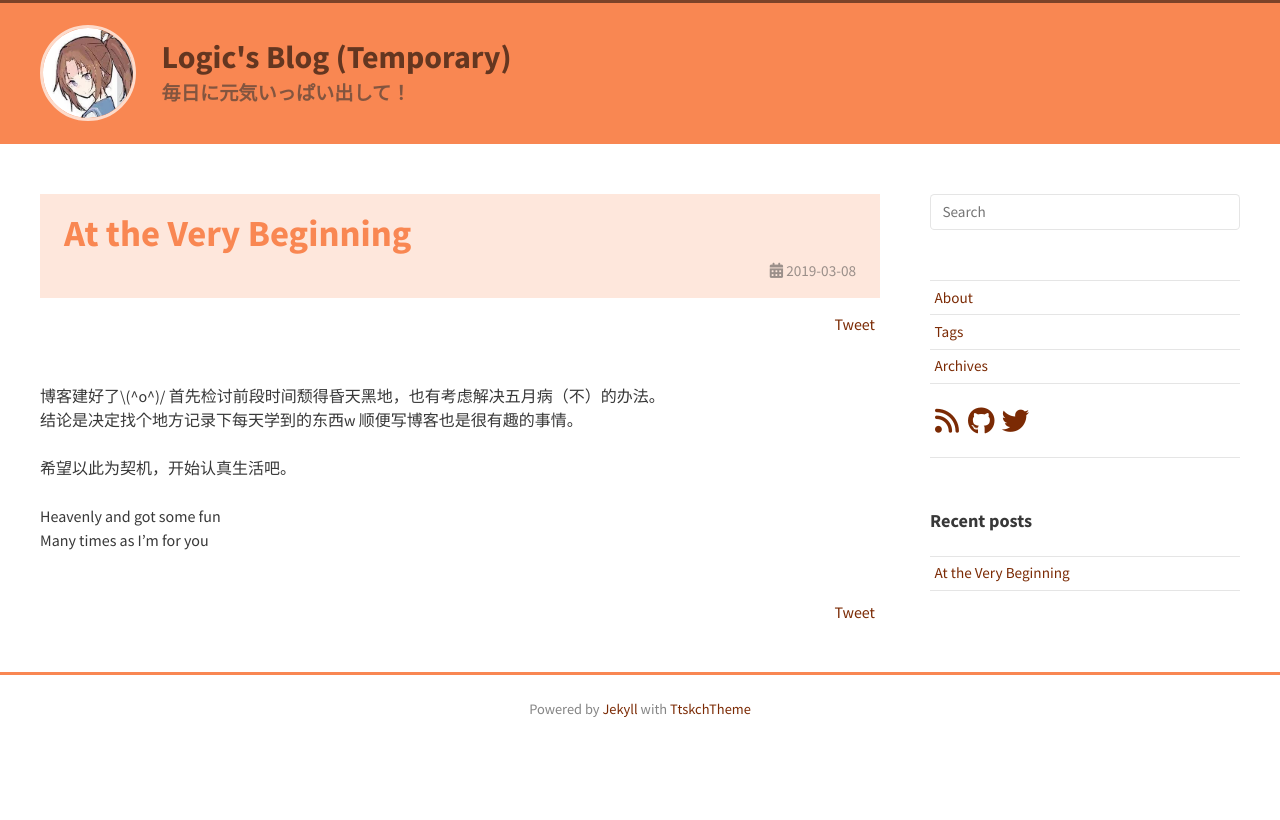
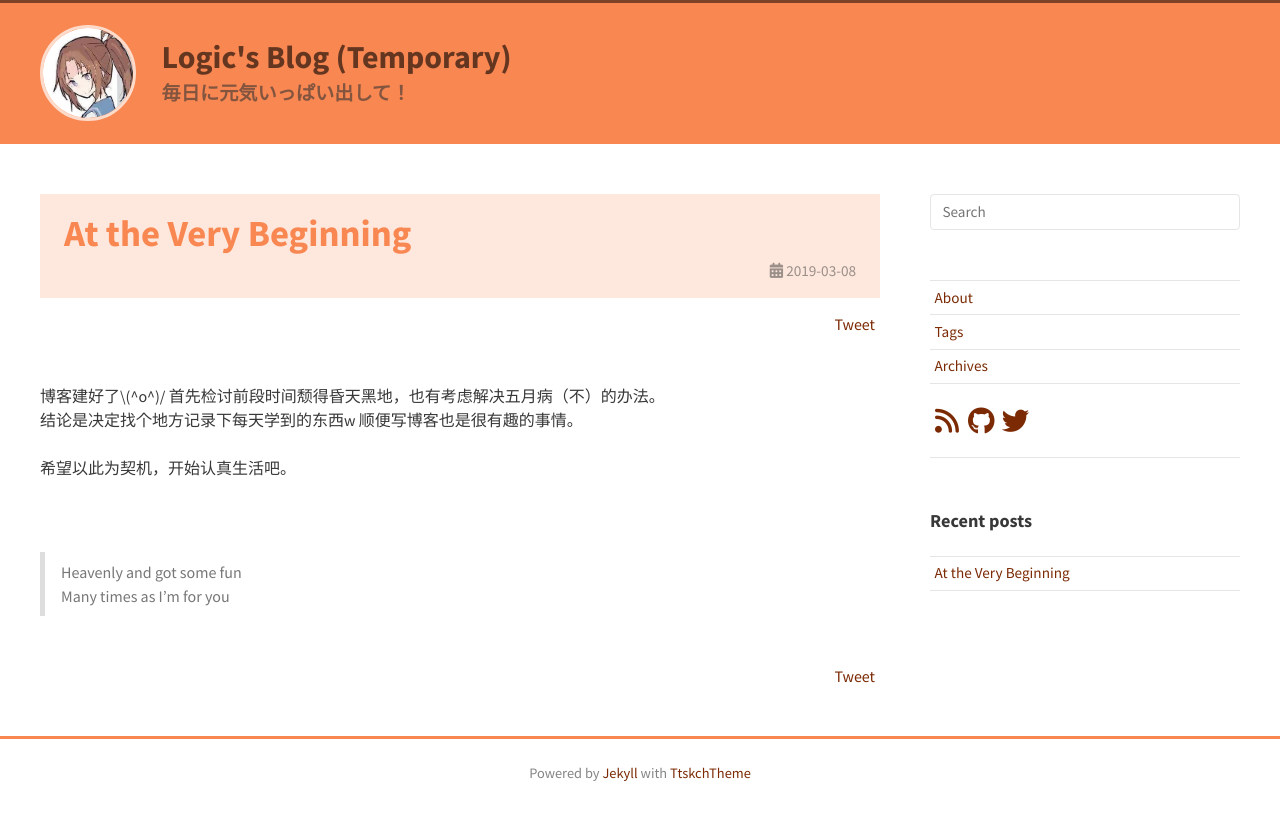
Before and after one commit to zouyuesong/blogNDM, a Jekyll site: the page built from _posts/2019-03-09-at-the-very-beginning.markdown, in a window 1280 px wide. Shown: the top 820 px of the page. Built offline with Jekyll 4.4.1, drawn with Linux system fonts in a browser that asks for light colours; nearby versions of some CDN libraries; comment, search, counter and statistics services are not loaded.

Commit message:
modify post

```diff
--- a/_posts/2019-03-09-at-the-very-beginning.markdown
+++ b/_posts/2019-03-09-at-the-very-beginning.markdown
@@ -4,11 +4,11 @@ title:  "At the Very Beginning"
 date:   2019-03-09 00:42:28 +0800
 categories: jekyll update
 ---
-博客建好了\\(^o^)/ 首先检讨前段时间颓得昏天黑地，也有考虑解决五月病（不）的办法。\\
+博客建好了\\(^o^)/ 首先检讨前段时间颓得昏天黑地，也有考虑解决五月病（不）的办法。
 结论是决定找个地方记录下每天学到的东西w 顺便写博客也是很有趣的事情。
 
 希望以此为契机，开始认真生活吧。
 
-
-Heavenly and got some fun \\
+<br/>
+>Heavenly and got some fun
 Many times as I'm for you
```
